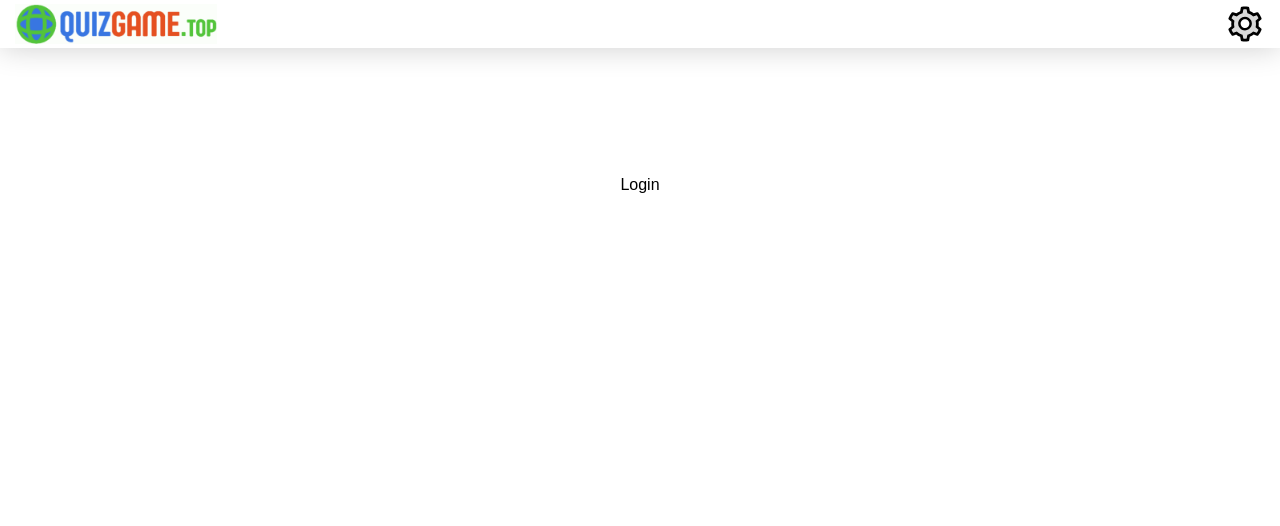
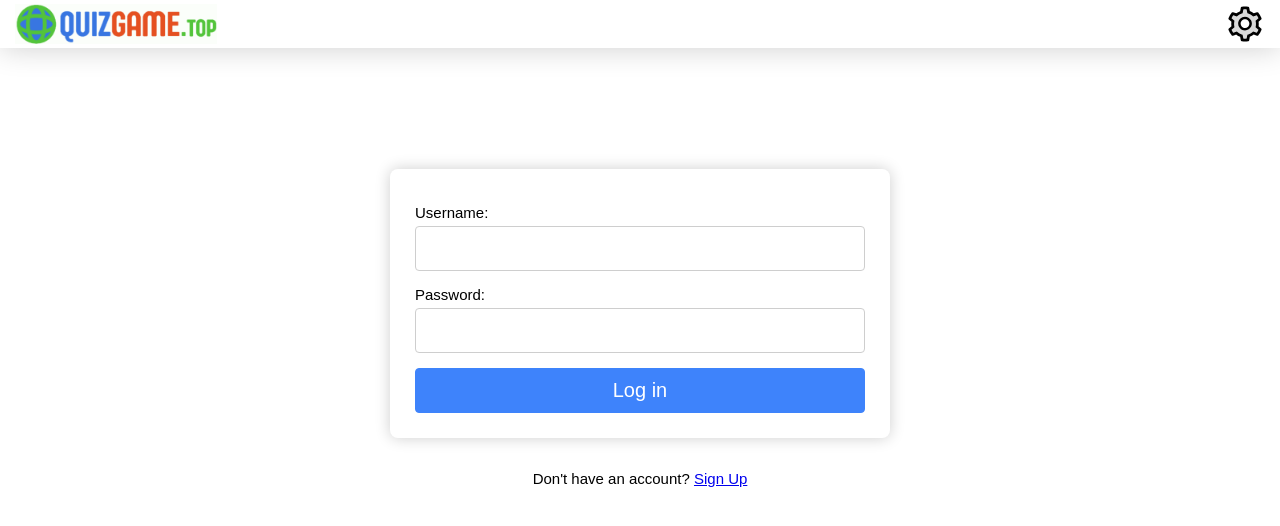
Before and after one commit to msam-dev/quizgame.top, a React (Vite) app in the folder quizgame.top-frontend/quizgame.top/: page /Login in a window 1280 px wide. Shown: the top 526 px of the page. Built offline with nearby package versions, Linux system fonts and the light colour scheme.

Commit message:
setting up working login page

```diff
--- a/quizgame.top-frontend/quizgame.top/src/assets/css/Login.scss
+++ b/quizgame.top-frontend/quizgame.top/src/assets/css/Login.scss
@@ -0,0 +1,74 @@
+.login-container{
+  width: 100%;
+  height: 70vh;
+  min-height: 320px;
+
+  color: var(--txt-color-2);
+
+  display: flex;
+  justify-content: center;
+  align-items: center;
+  flex-direction: column;
+}
+
+.login-inner-container{
+  width: min(95vw, 500px);
+  border-radius: 8px;
+  box-shadow: 0 0 15px var(--shadow);
+}
+
+.login-form {
+  padding: 25px;
+}
+
+.login-message {
+  margin-bottom: 10px;
+
+  &.error{
+    color: red;
+  }
+  &.success{
+    color: green;
+  }
+}
+
+.login-field {
+  margin-bottom: 15px;
+}
+
+.login-label {
+  margin-bottom: 5px;
+  font-size: min(3.5vw, 15px);
+  display: block;
+}
+
+.login-input {
+  width: 100%;
+  padding: 10px;
+  margin: 0;
+  border-radius: 4px;
+  font-size: min(4vw, 20px);
+  border: 1px solid var(--shadow);
+  box-sizing: border-box;
+}
+
+.login-button {
+  width: 100%;
+  padding: 10px;
+  font-size: min(4vw, 20px);
+  border-radius: 4px;
+  border: 1px solid var(--highlight-2);
+
+  background: var(--highlight-2);
+  color: var(--txt-color-1);
+  cursor: pointer;
+
+  &:hover{
+    background-color: var(--highlight-2-dark);
+  }
+}
+
+.login-signup{
+  padding-top: 4vh;
+  font-size: min(3.5vw, 15px);
+}
--- a/quizgame.top-frontend/quizgame.top/src/pages/Login.tsx
+++ b/quizgame.top-frontend/quizgame.top/src/pages/Login.tsx
@@ -1,12 +1,112 @@
-import '../assets/css/Home.scss';
 import { Link } from 'react-router-dom';
+import '../assets/css/Login.scss';
+import { useState } from 'react';
 
 const Login = () => {
+
+  const url: string = 'https://localhost:7025';
+  //const url: string = 'https://api.quizgame.top';
+
+  const loginEndPoint: string = url+'/user/login/';
+  const regex: RegExp = /^[a-zA-Z0-9-_]+$/;
+
+  const [username, setUsername]         = useState<string>('');
+  const [password, setPassword]         = useState<string>('');
+  const [message, setMessage]           = useState<string>('');
+  const [messageClass, setMessageClass] = useState<string>('');
+
+  const handleSubmit = (e: React.FormEvent) => {
+    e.preventDefault(); // stops page from reloading
+
+    // validation
+    if (!username && !password) {
+      setError('Please enter Username and Password');
+      return;
+    }
+    if (!username) {
+      setError('Username cannot be blank');
+      return;
+    }
+    if (!regex.test(username)) {
+      setError("Username can only contain letters, numbers, hyphens, and underscores.");
+      return;
+    }
+    if (!password) {
+      setError('Password cannot be blank');
+      return;
+    }
+
+    setError('');
+    requestLogin();
+  };
+
+  const requestLogin = () => {
+
+    fetch(loginEndPoint, {method: "POST",
+      headers: { "Content-Type": "application/json",},
+      body: JSON.stringify({ username, password }),
+    })
+    .then((response) => {
+      if (!response.ok) {
+        return response.json().then((errorData) => {
+          throw new Error(errorData.message || "Login failed");
+        });
+      }
+      return response.json();
+    })
+    .then((data) => {
+      setSuccess("Login successful! Hello, "+ data.username);
+      console.log(data);
+    })
+    .catch((err) => {
+      setError(err.message);
+    });
+  };
+
+  const setError = (errorMessage: string) => {
+    setMessage(errorMessage);
+    setMessageClass('error');
+  }
+
+  const setSuccess = (sucessMessage: string) => {
+    setMessage(sucessMessage);
+    setMessageClass('success');
+  }
+
   return (
-    <div className='home-container'>
-      <div className="home-welcome-card">
-        Login
+    <div className='login-container'>
+      <div className='login-inner-container'>
+      <form onSubmit={handleSubmit} className='login-form'>
+        <div className={`login-message ${messageClass}`}>{message}</div>
+        <div className='login-field'>
+          <label htmlFor='username' className='login-label'>Username:</label>
+          <input
+            type='text'
+            id='username'
+            value={username}
+            onChange={(e) => setUsername(e.target.value)}
+            className='login-input'
+            maxLength={10}
+          />
+        </div>
+
+        <div className='login-field'>
+          <label htmlFor='password' className='login-label'>Password:</label>
+          <input
+            type='password'
+            id='password'
+            value={password}
+            onChange={(e) => setPassword(e.target.value)}
+            className='login-input'
+            maxLength={20}
+          />
+        </div>
+        <button type='submit' className='login-button'>
+          Log in
+        </button>
+      </form>
       </div>
+      <div className='login-signup'> Don't have an account? <Link to='/signup'>Sign Up</Link></div>
     </div>
   );
 }
--- a/quizgame.top-frontend/quizgame.top/src/pages/Signup.tsx
+++ b/quizgame.top-frontend/quizgame.top/src/pages/Signup.tsx
@@ -1,10 +1,10 @@
-import '../assets/css/Home.scss';
-import { Link } from 'react-router-dom';
+import '../assets/css/Signup.scss';
+// import { Link } from 'react-router-dom';
 
 const Signup = () => {
   return (
-    <div className='home-container'>
-      <div className="home-welcome-card">
+    <div className='signup-container'>
+      <div className="signup-inner-container">
         Signup
       </div>
     </div>
```
